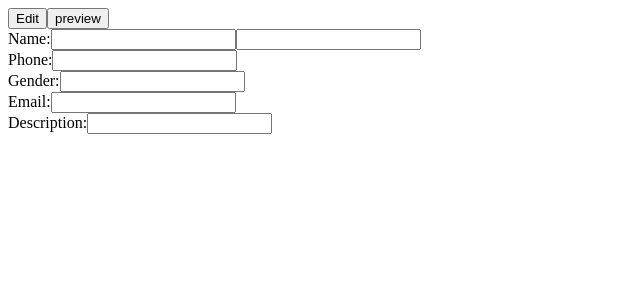
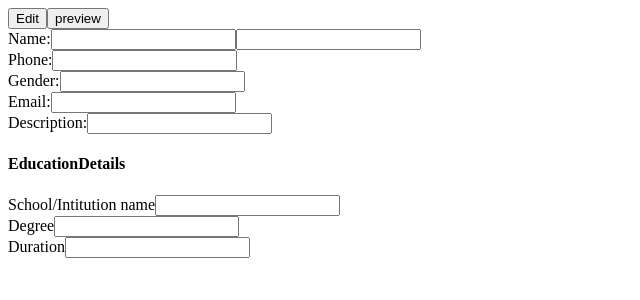
Before and after one commit to abhi2322/CV-React, a React (Create React App) app in the folder CV-APP/: page / in a window 1280 px wide. Shown: the top 300 px of the page, without its empty margins (0-640 px from the left). Built offline with nearby package versions, Linux system fonts and the light colour scheme.

Commit message:
Added Education details column

```diff
--- a/CV-APP/src/App.js
+++ b/CV-APP/src/App.js
@@ -37,22 +37,89 @@ class App extends Component{
     this.setState({
       editMode:false
     })
-    console.log(this.state.peronalDetails.firstName)
+    console.log(this.state.peronalDetails)
+    console.log(this.state.educationDetails)
   }
-  firstNameHanler(ev){
+  firstNameHandler(ev){
     const personal=this.state.peronalDetails;
     personal.firstName=ev.target.value;
     this.setState({
       peronalDetails:personal
     })
   }
+  secondNameHandler(ev){
+    const personal=this.state.peronalDetails;
+    personal.secondName=ev.target.value;
+    this.setState({
+      peronalDetails:personal
+    })
+  }
+  phoneHandler(ev){
+    const personal=this.state.peronalDetails;
+    personal.phone=ev.target.value;
+    this.setState({
+      peronalDetails:personal
+    })
+  }
+  genderHandler(ev){
+    const personal=this.state.peronalDetails;
+    personal.gender=ev.target.value;
+    this.setState({
+      peronalDetails:personal
+    })
+  }
+  emailHandler(ev){
+    const personal=this.state.peronalDetails;
+    personal.email=ev.target.value;
+    this.setState({
+      peronalDetails:personal
+    })
+  }
+  descriptionHandler(ev){
+    const personal=this.state.peronalDetails;
+    personal.Description=ev.target.value;
+    this.setState({
+      peronalDetails:personal
+    })
+  }
+  schoolHandler(ev){
+    const education=this.state.educationDetails
+    education.school=ev.target.value;
+    this.setState({
+      educationDetails:education
+    })
+  }
+  degreeHandler(ev){
+    const education=this.state.educationDetails
+    education.Degree=ev.target.value;
+    this.setState({
+      educationDetails:education
+    })
+  }
+  durationHandler(ev){
+    const education=this.state.educationDetails
+    education.duration=ev.target.value;
+    this.setState({
+      educationDetails:education
+    })
+  }
+
 
   render(){
     let mode=null
     if(this.state.editMode){
       mode=<EditMode
-              firstNameHandler={(ev)=>{this.firstNameHanler(ev)}}
-
+              personalDetails={this.state.peronalDetails}
+              educationDetails={this.state.educationDetails}
+              firstNameHandler={(ev)=>{this.firstNameHandler(ev)}}
+              secondNameHandler={(ev)=>{this.secondNameHandler(ev)}}
+              phoneHandler={(ev)=>{this.phoneHandler(ev)}}
+              genderHandler={(ev)=>{this.genderHandler(ev)}}
+              emailHandler={(ev)=>{this.emailHandler(ev)}}
+              descriptionHandler={(ev)=>{this.descriptionHandler(ev)}}
+              schoolHandler={(ev)=>{this.schoolHandler(ev)}}
+              degreeHandler={(ev)=>{this.degreeHandler(ev)}}
+              durationHandler={(ev)=>{this.durationHandler(ev)}}
           />
     }else{
       mode=<PreviewMode />
--- a/CV-APP/src/components/edit_mode.js
+++ b/CV-APP/src/components/edit_mode.js
@@ -1,11 +1,14 @@
 import React,{Component} from 'react';
 import PersonalInfo from './personal_info';
+import EducationDetails from './education_details';
 
 class EditMode extends Component{
+
     render(){
       return(
         <div>
         <PersonalInfo
+            personalDetails={this.props.personalDetails}
             firstNameHandler={(ev)=>{this.props.firstNameHandler(ev)}}
             secondNameHandler={(ev)=>{this.props.secondNameHandler(ev)}}
             phoneHandler={(ev)=>{this.props.phoneHandler(ev)}}
@@ -13,7 +16,15 @@ class EditMode extends Component{
             emailHandler={(ev)=>{this.props.emailHandler(ev)}}
             descriptionHandler={(ev)=>{this.props.descriptionHandler(ev)}}
         />
+        <h4>EducationDetails</h4>
+        <EducationDetails
+            educationDetails={this.props.educationDetails}
+            schoolHandler={(ev)=>{this.props.schoolHandler(ev)}}
+            degreeHandler={(ev)=>{this.props.degreeHandler(ev)}}
+            durationHandler={(ev)=>{this.props.durationHandler(ev)}}
+        />
         </div>
+
       )
     }
 }
--- /dev/null
+++ b/CV-APP/src/components/education_details.js
@@ -0,0 +1,14 @@
+function EducationDetails(props){
+    return(
+        <div>
+            <label>School/Intitution name</label>
+            <input value={props.educationDetails.school} onChange={props.schoolHandler}></input><br/>
+            <label>Degree</label>
+            <input value={props.educationDetails.Degree} onChange={props.degreeHandler}></input><br/>
+            <label>Duration</label>
+            <input value={props.educationDetails.duration} onChange={props.durationHandler}></input>
+        </div>
+    )
+
+}
+export default EducationDetails
--- a/CV-APP/src/components/personal_info.js
+++ b/CV-APP/src/components/personal_info.js
@@ -2,16 +2,16 @@ function PersonalInfo(props){
 return(
     <div>
         <label>Name:</label>
-        <input onChange={props.firstNameHandler}></input>
-        <input onChange={props.secondNameHandler}></input><br/>
+        <input onChange={props.firstNameHandler} value={props.personalDetails.firstName}></input>
+        <input onChange={props.secondNameHandler} value={props.personalDetails.secondName}></input><br/>
         <label>Phone:</label>
-        <input onChange={props.phoneHandler}></input><br/>
+        <input onChange={props.phoneHandler} value={props.personalDetails.phone}></input><br/>
         <label>Gender:</label>
-        <input onChange={props.genderHandler}></input><br/>
+        <input onChange={props.genderHandler} value={props.personalDetails.gender}></input><br/>
         <label>Email:</label>
-        <input onChange={props.emailHandler}></input><br/>
+        <input onChange={props.emailHandler} value={props.personalDetails.email}></input><br/>
         <label>Description:</label>
-        <input onChange={props.descriptionHandler}></input>
+        <input onChange={props.descriptionHandler} value={props.personalDetails.Description}></input>
     </div>
 )
 }
```
Also changed, not shown: CV-APP/src/components/work_experiance.js (added). Lines whose indentation alone changed are shown as unchanged.
